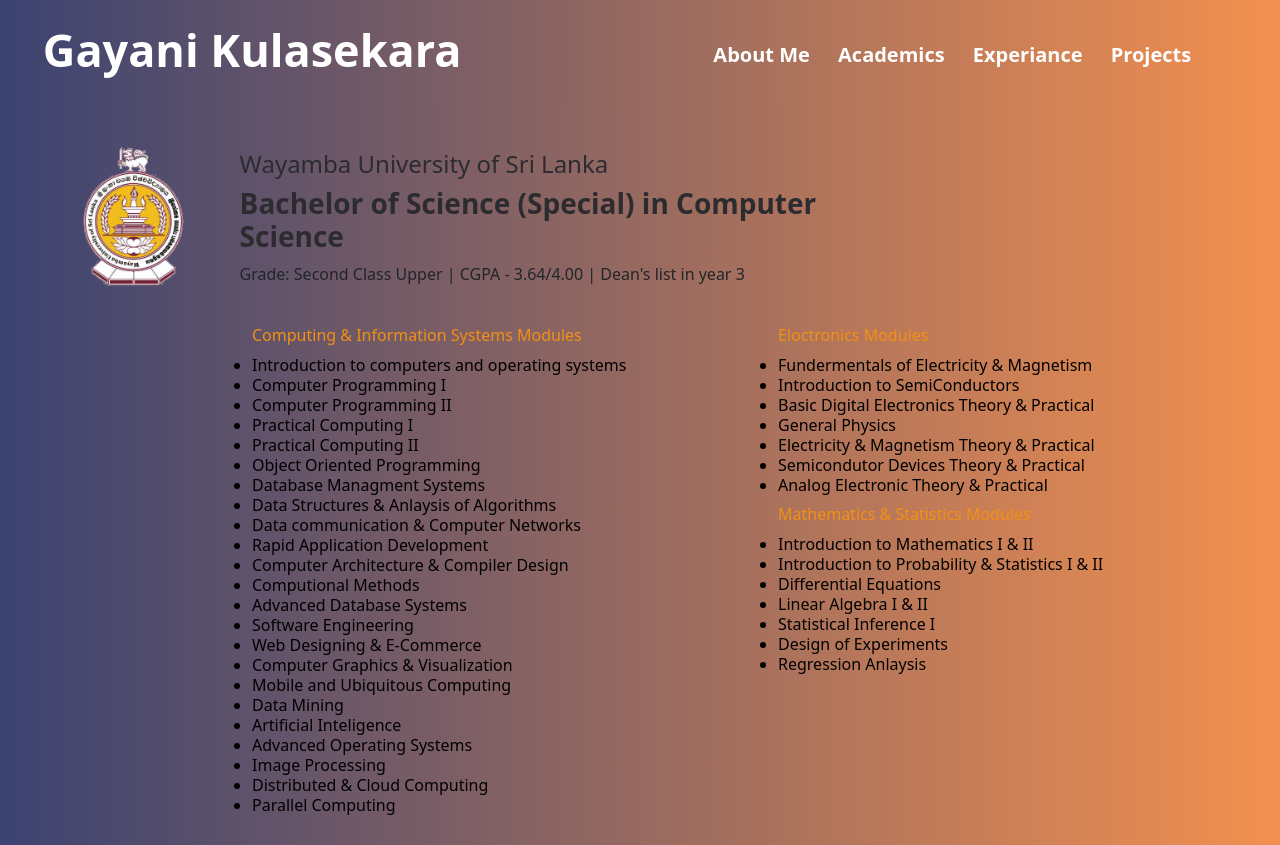
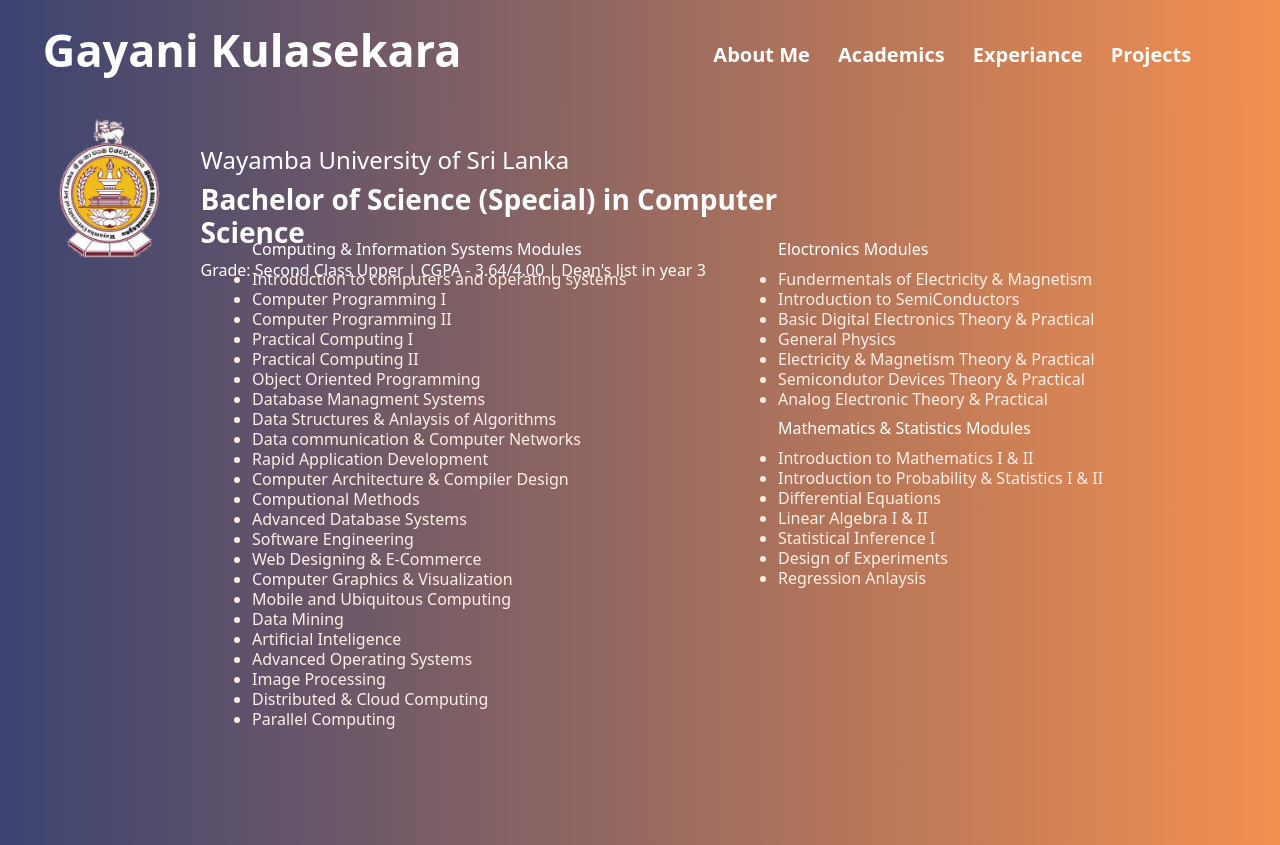
Before and after one commit to Kulasekara/kulasekara.github.io, a plain HTML site: page Academics.html in a window 1280 px wide. Drawn offline with nearby package versions, Linux system fonts and the light colour scheme.

Commit message:
adding files6

```diff
--- a/style.css
+++ b/style.css
@@ -6,6 +6,7 @@
     overflow: hidden;
     position: fixed;
     top: 0;
+    z-index:1
 }
 
 .header nav ul{
@@ -137,6 +138,7 @@ body{
 
 .row #university{
     width: 55%;
+    height: fit-content;
 }
 
 #university h4 {
@@ -145,16 +147,22 @@ body{
 }
 
 #university h3{
-    color: #2c2b30;
+    color: #ffffff;
     font-weight: bold;
 }
-
+#university{
+    transform:translatex(-39px) translatey(-4px);
+    color:#ffffff;
+   }
 #image{
     margin-left: 30px;
     margin-top: 10px;
     width: 15%;
+    transform:translatex(-24px) translatey(-28px);
 }
-
+#name{
+    color:#ffffff !important;
+   }
 #module{
     margin-left: 200px;
     color: #e2d6e2;
@@ -162,16 +170,18 @@ body{
 
 #module div{
     width: 50%;
+    transform:translatex(0px) translatey(-86px);
+    color:#ffffff;
 }
 
 #module h6{
-    color: #f39013;
+    color: #ffffff;
     margin: 20px;
 
 }
 
 #module p{
-    color: #000;
+    color: #ffeee5;
     margin: 20px;
     line-height: 0%;
     display: list-item;
```
